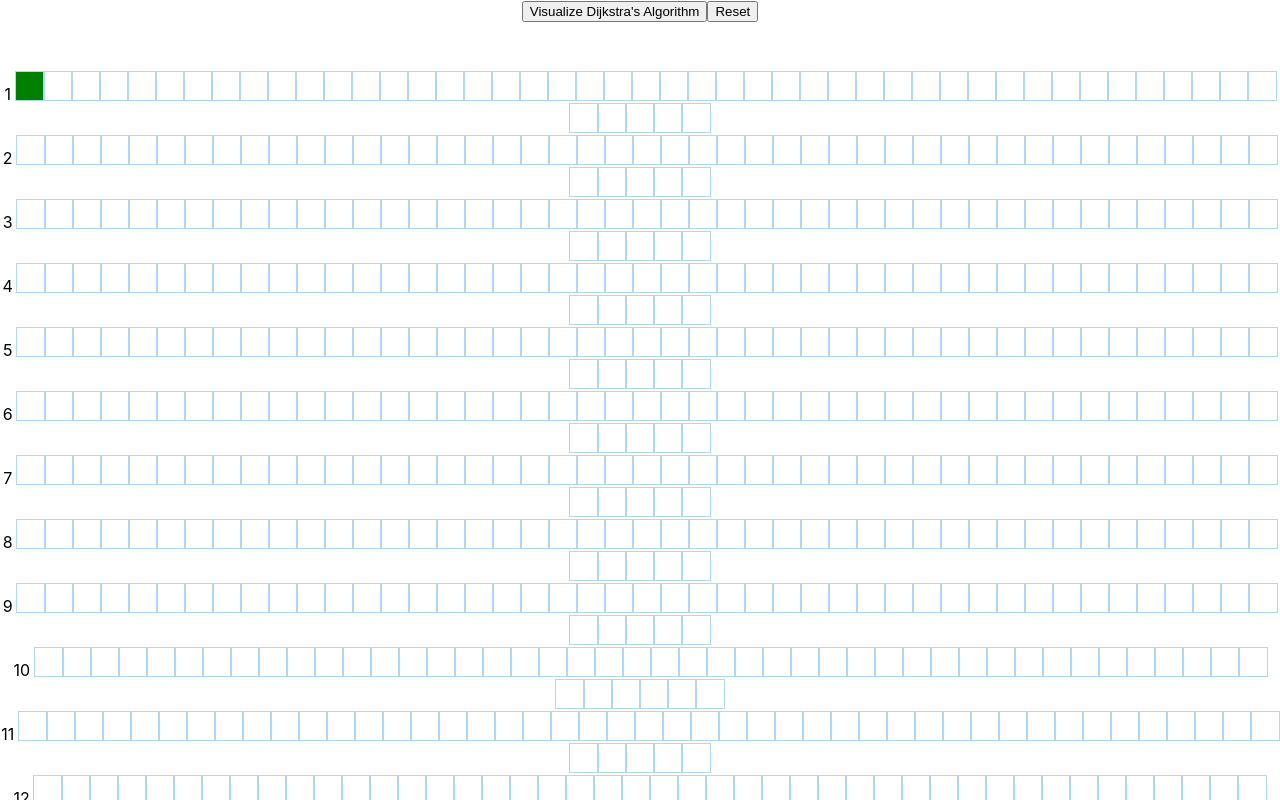
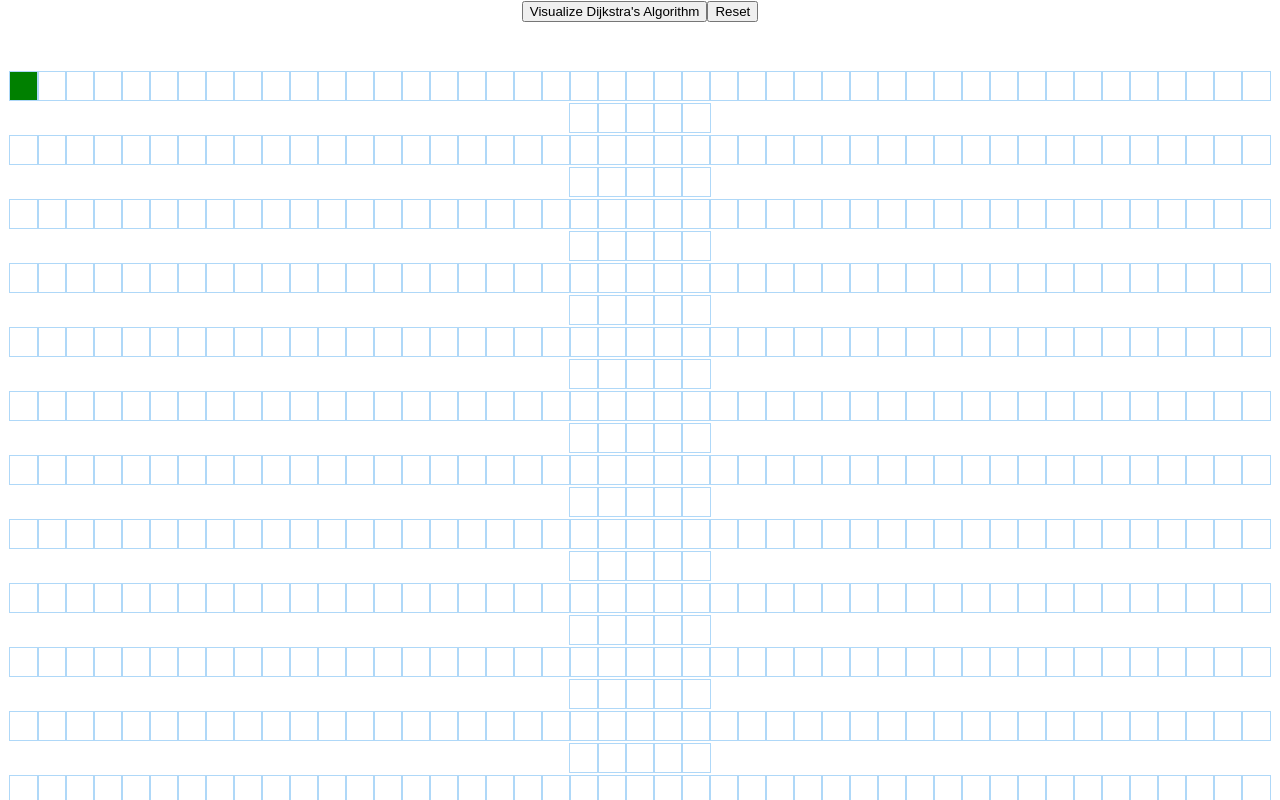
Before and after one commit to clementmihailescu/Pathfinding-Visualizer-Tutorial, a React (Create React App) app: page / in a window 1280 px wide. Shown: the top 800 px of the page. Built offline with nearby package versions, Linux system fonts and the light colour scheme.

Commit message:
create input axis

```diff
--- a/src/PathfindingVisualizer/PathfindingVisualizer.css
+++ b/src/PathfindingVisualizer/PathfindingVisualizer.css
@@ -1,7 +1,3 @@
 .grid {
   margin: 50px 0 0;
 }
-p{
-  width: 0.1%;
-  margin-right: 1px;
-}
--- a/src/PathfindingVisualizer/PathfindingVisualizer.jsx
+++ b/src/PathfindingVisualizer/PathfindingVisualizer.jsx
@@ -97,8 +97,6 @@ export default class PathfindingVisualizer extends Component {
           {grid.map((row, rowIdx) => {
             return (
               <div key={rowIdx}>
-                {rowIdx + 1}
-                {space}
                 {row.map((node, nodeIdx) => {
                   const {row, col, isFinish, isStart, isWall} = node;
                   return (
@@ -127,7 +125,7 @@ export default class PathfindingVisualizer extends Component {
   }
 }
 
-const space = " "
+const space = ' '
 const getInitialGrid = () => {
   const grid = [];
   for (let row = 0; row < 20; row++) {
```
